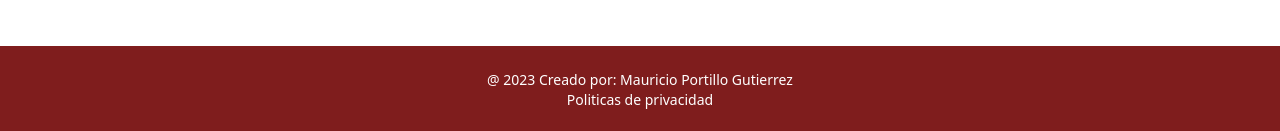
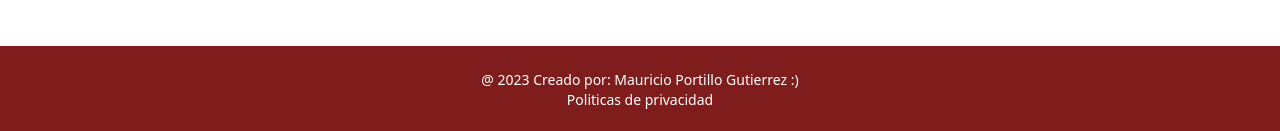
Before and after one commit to Pohe1999/samuel-site, a React (Vite) app: page / in a window 1280 px wide. Shown: the part 6755-6886 px from the top of the page. Built offline with nearby package versions, Linux system fonts and the light colour scheme.

Commit message:
Actualizar Footer.jsx

```diff
--- a/src/components/Footer.jsx
+++ b/src/components/Footer.jsx
@@ -4,7 +4,7 @@ const Footer = () => {
         <div name="footer" className="bg-red-900 py-6 font-thin text-sm">
             <p className="text-center text-white">
                 @ 2023 Creado por:
-                <a href="https://github.com/Pohe1999" target="_blank"> Mauricio Portillo Gutierrez</a>
+                <a href="https://github.com/Pohe1999" target="_blank"> Mauricio Portillo Gutierrez :)</a>
             </p>
             <p className="text-center text-white">Politicas de privacidad</p>
         </div>
```
